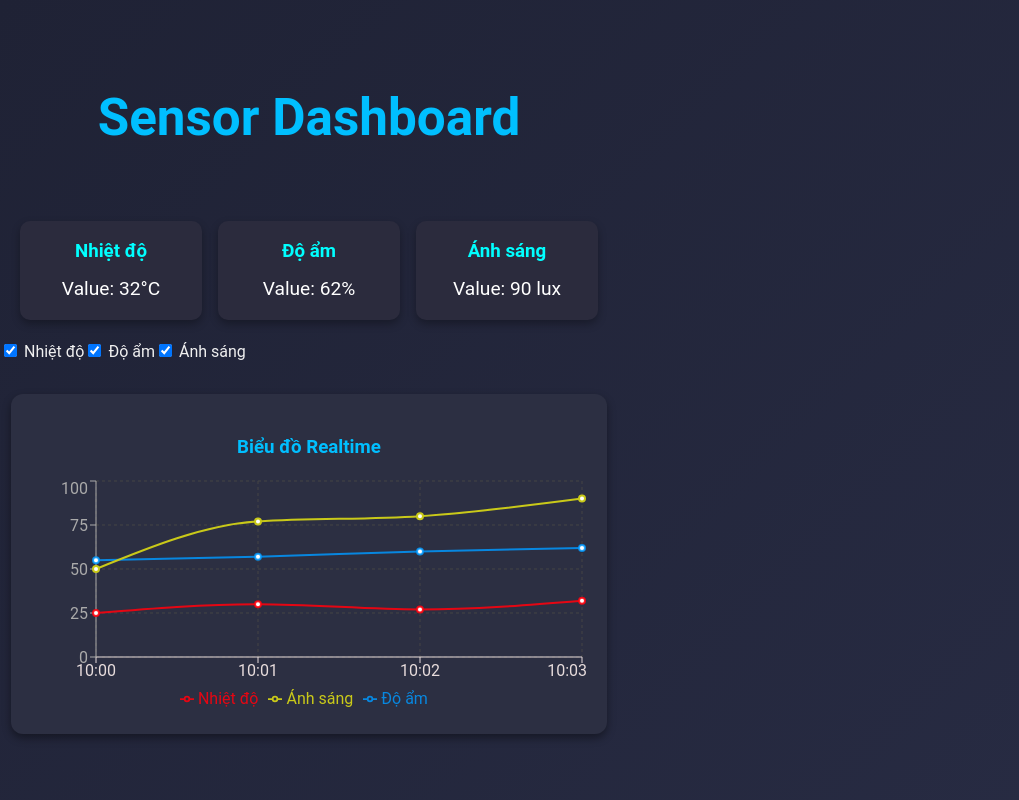
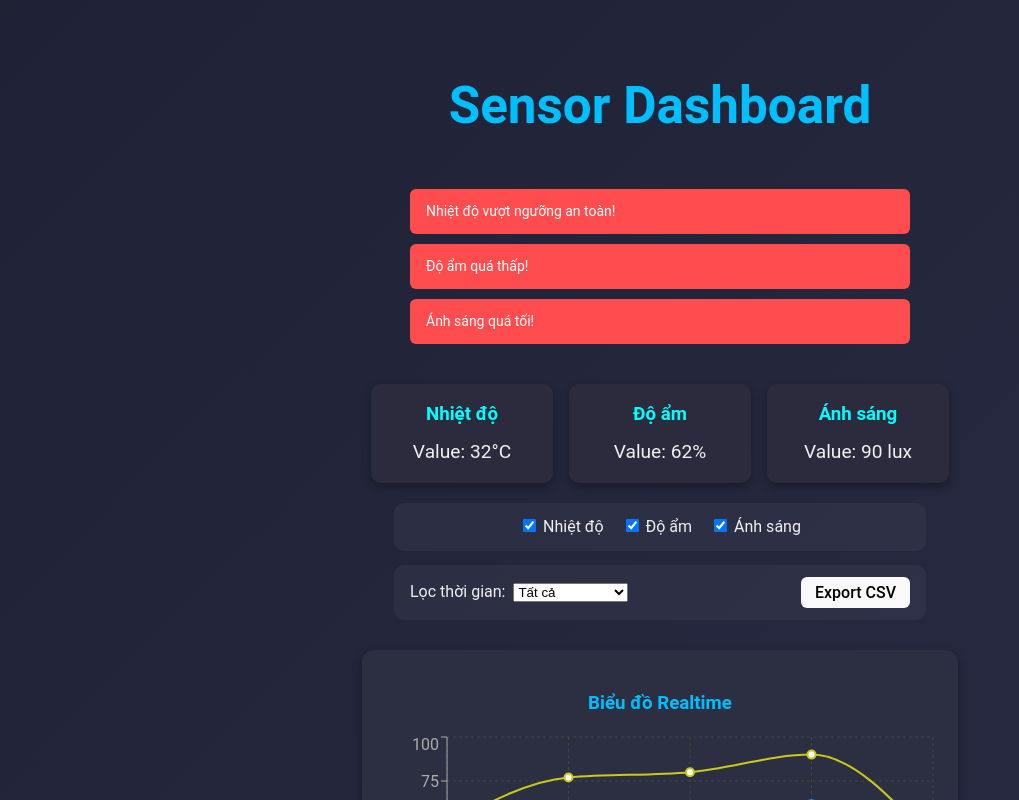
Before and after one commit to Uroraa/BTL_IT4409, a React app in the folder frontend/: page / in a window 1280 px wide. Shown: the top 800 px of the page, without its empty margins (0-1019 px from the left). Built offline with nearby package versions, Linux system fonts and the light colour scheme; the HTML template or start-up script is replaced by a standard one.

Commit message:
add time_detail, time_filter and csv exporter

```diff
--- a/frontend/src/App.css
+++ b/frontend/src/App.css
@@ -1,30 +1,52 @@
-/* App.css */
-
-/* Toàn trang */
+/* ===== Base ===== */
 body {
   margin: 0;
   font-family: 'Roboto', sans-serif;
-  background: linear-gradient(135deg, #1f2235, #282c44); /* dark theme */
+  background: linear-gradient(135deg, #1f2235, #282c44);
   color: #f0f0f0;
+
+  display: flex;
+  justify-content: center;
 }
 
-/* Header */
+
 h1 {
   text-align: center;
   padding: 20px 0;
   color: #00bfff;
 }
 
-/* Container chứa các sensor card */
+/* ===== App container ===== */
+.app-container {
+  width: 100%;
+  max-width: 1100px;
+  padding: 24px 20px;
+}
+
+
+/* ===== Alert ===== */
+.alert-container {
+  margin: 20px auto;
+  max-width: 500px;
+}
+
+.alert-box {
+  background: #ff4d4f;
+  color: white;
+  padding: 12px 16px;
+  border-radius: 6px;
+  margin-bottom: 10px;
+  font-size: 14px;
+}
+
+/* ===== Sensor cards ===== */
 .sensor-container {
   display: flex;
-  flex-wrap: wrap;
+  justify-content: center;
   gap: 16px;
-  padding: 20px;
-  justify-content: center;
+  padding: 20px 0;
 }
 
-/* Card mỗi sensor */
 .sensor-card {
   background-color: #2b2b3d;
   border-radius: 10px;
@@ -32,28 +54,57 @@ h1 {
   padding: 16px;
   min-width: 150px;
   text-align: center;
-  transition: transform 0.2s, box-shadow 0.2s;
 }
 
-/* Hover card */
-.sensor-card:hover {
-  transform: translateY(-4px);
-  box-shadow: 0 8px 16px rgba(0,0,0,0.5);
-}
-
-/* Tên sensor */
 .sensor-card h3 {
-  margin: 0 0 10px 0;
+  margin: 0 0 10px;
   color: #00ffff;
 }
 
-/* Giá trị sensor */
 .sensor-card p {
   font-size: 1.2em;
   margin: 0;
-  color: #ffffff;
 }
 
+/* ===== Control boxes (quan trọng nhất) ===== */
+.control-box {
+  width: 500px;
+  margin: 0 auto 14px auto;
+  padding: 12px 16px;
+  background: rgba(255,255,255,0.04);
+  border-radius: 10px;
+}
+
+/* Checkbox row */
+.checkbox-group {
+  display: flex;
+  justify-content: center;
+  gap: 18px;
+}
+
+.checkbox-group label {
+  cursor: pointer;
+}
+
+/* Filter + export row */
+.filter-export {
+  display: flex;
+  justify-content: space-between;
+  align-items: center;
+}
+
+.filter-export select {
+  margin-left: 8px;
+}
+
+.filter-export button {
+  padding: 6px 14px;
+  border-radius: 6px;
+  border: none;
+  cursor: pointer;
+}
+
+/* ===== Chart ===== */
 .sensor-chart {
   width: 90%;
   height: 300px;
@@ -69,3 +120,12 @@ h1 {
   color: #00bfff;
   margin-bottom: 15px;
 }
+
+/* ===== Detail panel ===== */
+.detail-panel {
+  max-width: 500px;
+  margin: 20px auto;
+  padding: 16px;
+  background: rgba(255,255,255,0.05);
+  border-radius: 8px;
+}
--- a/frontend/src/App.jsx
+++ b/frontend/src/App.jsx
@@ -7,6 +7,9 @@ import './App.css';
 function App() {
   const [sensors, setSensors] = useState([]);
   const [chartData, setChartData] = useState([]);
+  const [selectedPoint, setSelectedPoint] = useState(null);
+  const [timeRange, setTimeRange] = useState("ALL");
+  const [alerts, setAlerts] = useState([]);
 
   const [visibleLines, setVisibleLines] = useState({
     temp: true,
@@ -22,6 +25,54 @@ function App() {
     }));
   };
 
+  const filteredData = React.useMemo(() => {
+    if (timeRange === "ALL") return chartData;
+    if (timeRange === "LAST_2") return chartData.slice(-2);
+    if (timeRange === "LAST_3") return chartData.slice(-3);
+    return chartData;
+  }, [chartData, timeRange]);
+
+  const exportCSV = () => {
+    if (chartData.length === 0) return;
+
+    const header = "time,temp,humi,light\n";
+    const rows = chartData
+      .map(d => `${d.time},${d.temp},${d.humi},${d.light}`)
+      .join("\n");
+
+    const blob = new Blob([header + rows], { type: "text/csv" });
+    const url = URL.createObjectURL(blob);
+
+    const a = document.createElement("a");
+    a.href = url;
+    a.download = "sensor_data.csv";
+    a.click();
+
+    URL.revokeObjectURL(url);
+  };
+
+  useEffect(() => {
+    if (chartData.length === 0) return;
+
+    const last = chartData[chartData.length - 1];
+    const newAlerts = [];
+
+    if (last.temp > 35) {
+      newAlerts.push("Nhiệt độ vượt ngưỡng an toàn!");
+    }
+
+    if (last.humi < 40) {
+      newAlerts.push("Độ ẩm quá thấp!");
+    }
+
+    if (last.light < 50) {
+      newAlerts.push("Ánh sáng quá tối!");
+    }
+
+    setAlerts(newAlerts);
+  }, [chartData]);
+
+
   useEffect(() => {
     const mockData = [
       { id: 1, name: 'Nhiệt độ', value: '32°C' },
@@ -34,7 +85,8 @@ function App() {
       { time: "10:00", temp: 25, humi: 55, light: 50 },
       { time: "10:01", temp: 30, humi: 57, light: 77 },
       { time: "10:02", temp: 27, humi: 60, light: 80 },
-      { time: "10:03", temp: 32, humi: 62, light: 90 }
+      { time: "10:03", temp: 32, humi: 62, light: 90 },
+      { time: "10:02", temp: 36, humi: 30, light: 40 }
     ];
     setChartData(mockChart);
   }, []);
@@ -51,15 +103,31 @@ function App() {
   // }, []);
 
   return (
-    <div>
+    <div className="app-container">
       <h1>Sensor Dashboard</h1>
+
+      {alerts.length > 0 && (
+        <div className="alert-container">
+          {alerts.map((msg, index) => (
+            <div
+              key={index}
+              className="alert-box"
+            >
+              {msg}
+            </div>
+          ))}
+        </div>
+      )}
+
+
       <div className="sensor-container">
         {sensors.map(sensor => (
           <SensorCard key={sensor.id} sensor={sensor} />
         ))}
       </div>
 
-      <div className="toggle-container">
+      <div className="control-box">
+        <div className="checkbox-group">
           <label>
             <input
               type="checkbox"
@@ -84,11 +152,40 @@ function App() {
             /> Ánh sáng
           </label>
         </div>
+      </div>
+
+      <div className="control-box">
+        <div className="filter-export">
+          <label>
+            Lọc thời gian:
+            <select
+              value={timeRange}
+              onChange={e => setTimeRange(e.target.value)}
+            >
+              <option value="ALL">Tất cả</option>
+              <option value="LAST_2">2 phút gần nhất</option>
+              <option value="LAST_3">3 phút gần nhất</option>
+            </select>
+          </label>
+
+          <button onClick={exportCSV}>Export CSV</button>
+        </div>
+      </div>
 
       <SensorChart
-        data={chartData}
+        data={filteredData}
         visibleLines={visibleLines}
+        onPointClick={setSelectedPoint}
       />
+
+      {selectedPoint && (
+        <div className="detail-panel">
+          <h3>Chi tiết tại {selectedPoint.time}</h3>
+          <p>Nhiệt độ: {selectedPoint.temp} °C</p>
+          <p>Độ ẩm: {selectedPoint.humi} %</p>
+          <p>Ánh sáng: {selectedPoint.light} lux</p>
+        </div>
+      )}
     </div>
   );
 }
--- a/frontend/src/SensorChart.jsx
+++ b/frontend/src/SensorChart.jsx
@@ -11,7 +11,7 @@ import {
 } from "recharts";
 import './App.css';
 
-function SensorChart({ data, visibleLines }) {
+function SensorChart({ data, visibleLines, onPointClick }) {
   return (
     <div className="sensor-chart">
       <h3>Biểu đồ Realtime</h3>
@@ -24,13 +24,46 @@ function SensorChart({ data, visibleLines }) {
           <Tooltip />
           <Legend />
           {visibleLines.temp && (
-            <Line type="monotone" dataKey="temp" name="Nhiệt độ" stroke="#ff000de0" strokeWidth={2} />
+            <Line
+              type="monotone"
+              dataKey="temp"
+              name="Nhiệt độ"
+              stroke="#ff000de0"
+              strokeWidth={2}
+              dot={{ r: 4 }}
+              activeDot={{
+                r: 6,
+                onClick: (_, index) => onPointClick(data[index])
+              }}
+            />
           )}
           {visibleLines.humi && (
-            <Line type="monotone" dataKey="humi" name="Độ ẩm" stroke="#0099ffd5" strokeWidth={2} />
+            <Line
+              type="monotone"
+              dataKey="humi"
+              name="Độ ẩm"
+              stroke="#0099ffd5"
+              strokeWidth={2}
+              dot={{ r: 4 }}
+              activeDot={{
+                r: 6,
+                onClick: (_, index) => onPointClick(data[index])
+              }}
+            />
           )}
           {visibleLines.light && (
-            <Line type="monotone" dataKey="light" name="Ánh sáng" stroke="#c9c919ff" strokeWidth={2} />
+            <Line
+              type="monotone"
+              dataKey="light"
+              name="Ánh sáng"
+              stroke="#c9c919ff"
+              strokeWidth={2}
+              dot={{ r: 4 }}
+              activeDot={{
+                r: 6,
+                onClick: (_, index) => onPointClick(data[index])
+              }}
+            />
           )}
         </LineChart>
       </ResponsiveContainer>
```
Lines whose indentation alone changed are shown as unchanged.
